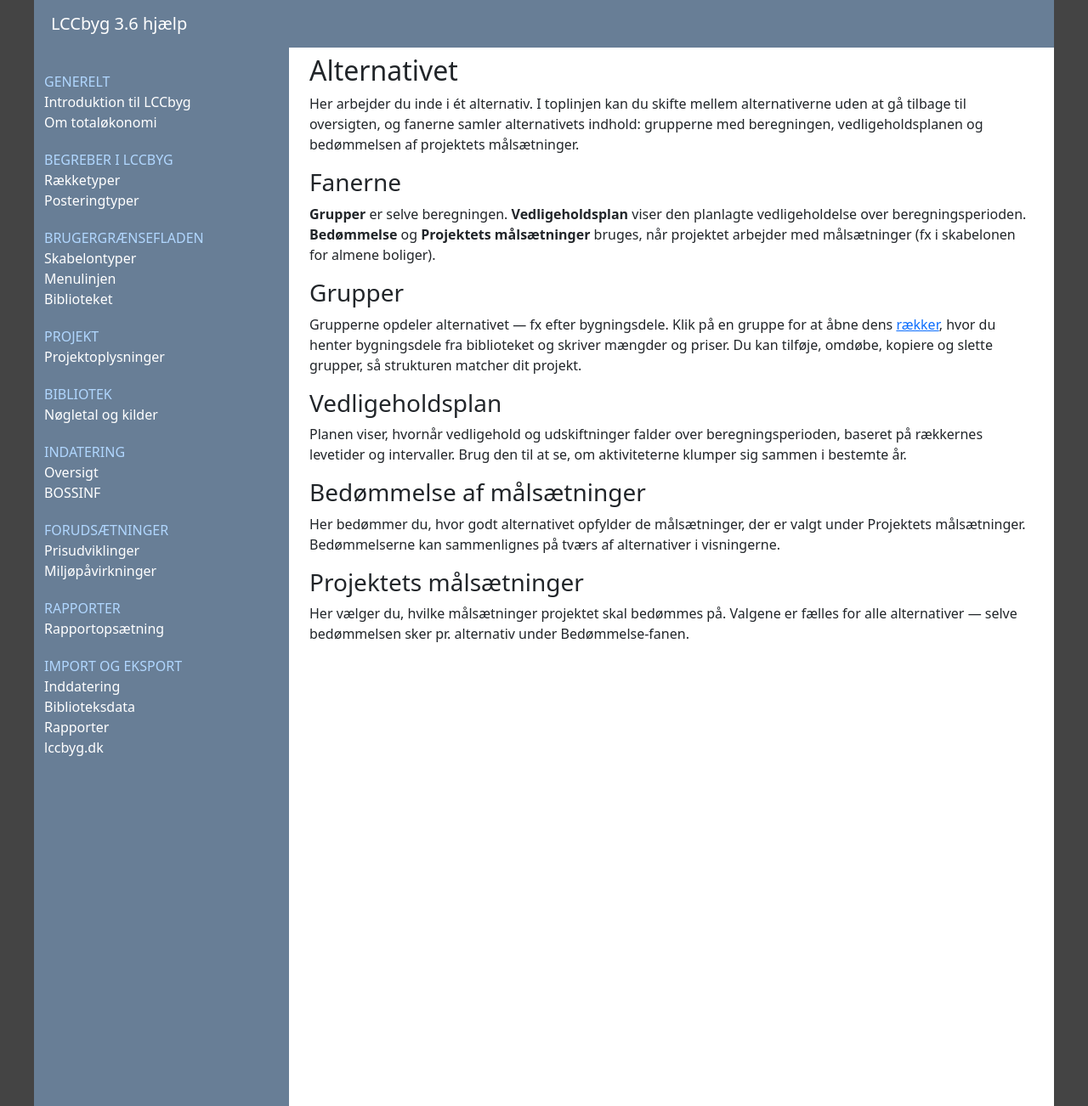
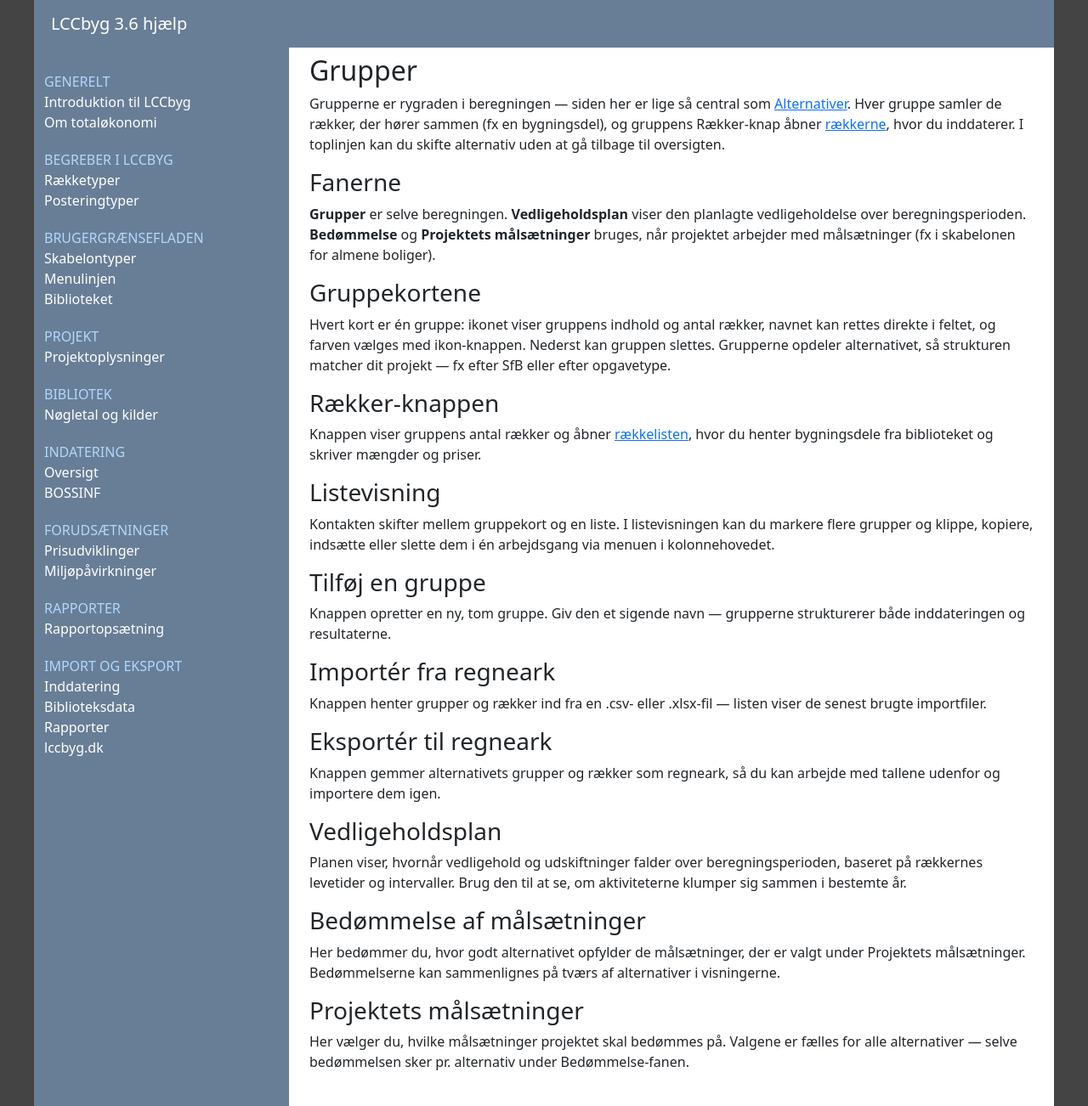
Before and after one commit to LccBuild/lccbyg-docs, a Jekyll site: the page built from docs/help/40/da/alternative.md, in a window 1280 px wide. Shown: the whole page at 85% size. Built offline with Jekyll 4.4.1, drawn with Linux system fonts in a browser that asks for light colours; our own code applies the rules of GitHub Pages for plain Markdown files.

Commit message:
Author corrections: the pages are called Grupper and Raekker
Per the editor's notes from the in-app authoring prompts: /alternative/{id}
is the Grupper page - as central as Alternativer, with the per-group rows
button opening the group's rows - and the rows page is called Raekker, where
the calculation is built from building parts and other entries. Documents
rewritten accordingly (group cards, rows button, list view, add group,
spreadsheet import/export), helptree titles updated, index regenerated.

Co-Authored-By: Claude Fable 5 <noreply@anthropic.com>
Claude-Session: https://claude.ai/code/session_012TY438hhAETPobvpxfwQD4

```diff
--- a/docs/help/40/da/alternative.md
+++ b/docs/help/40/da/alternative.md
@@ -1,11 +1,12 @@
 ---
-title: "Alternativet"
+title: "Grupper"
 ---
 
-Her arbejder du inde i ét alternativ. I toplinjen kan du skifte mellem
-alternativerne uden at gå tilbage til oversigten, og fanerne samler
-alternativets indhold: grupperne med beregningen, vedligeholdsplanen og
-bedømmelsen af projektets målsætninger.
+Grupperne er rygraden i beregningen — siden her er lige så central som
+[Alternativer](alternatives.md). Hver gruppe samler de rækker, der hører
+sammen (fx en bygningsdel), og gruppens Rækker-knap åbner
+[rækkerne](alternative-group-rows.md), hvor du inddaterer. I toplinjen kan du
+skifte alternativ uden at gå tilbage til oversigten.
 
 ### Fanerne {#alternativ-faner}
 **Grupper** er selve beregningen. **Vedligeholdsplan** viser den planlagte
@@ -13,11 +14,33 @@ vedligeholdelse over beregningsperioden. **Bedømmelse** og **Projektets
 målsætninger** bruges, når projektet arbejder med målsætninger (fx i
 skabelonen for almene boliger).
 
-### Grupper {#grupper}
-Grupperne opdeler alternativet — fx efter bygningsdele. Klik på en gruppe for
-at åbne dens [rækker](alternative-group-rows.md), hvor du henter bygningsdele
-fra biblioteket og skriver mængder og priser. Du kan tilføje, omdøbe, kopiere
-og slette grupper, så strukturen matcher dit projekt.
+### Gruppekortene {#grupper}
+Hvert kort er én gruppe: ikonet viser gruppens indhold og antal rækker, navnet
+kan rettes direkte i feltet, og farven vælges med ikon-knappen. Nederst kan
+gruppen slettes. Grupperne opdeler alternativet, så strukturen matcher dit
+projekt — fx efter SfB eller efter opgavetype.
+
+### Rækker-knappen {#raekker-knap}
+Knappen viser gruppens antal rækker og åbner
+[rækkelisten](alternative-group-rows.md), hvor du henter bygningsdele fra
+biblioteket og skriver mængder og priser.
+
+### Listevisning {#gruppe-listevisning}
+Kontakten skifter mellem gruppekort og en liste. I listevisningen kan du
+markere flere grupper og klippe, kopiere, indsætte eller slette dem i én
+arbejdsgang via menuen i kolonnehovedet.
+
+### Tilføj en gruppe {#tilfoej-gruppe}
+Knappen opretter en ny, tom gruppe. Giv den et sigende navn — grupperne
+strukturerer både inddateringen og resultaterne.
+
+### Importér fra regneark {#import-regneark}
+Knappen henter grupper og rækker ind fra en .csv- eller .xlsx-fil — listen
+viser de senest brugte importfiler.
+
+### Eksportér til regneark {#eksport-regneark}
+Knappen gemmer alternativets grupper og rækker som regneark, så du kan
+arbejde med tallene udenfor og importere dem igen.
 
 ### Vedligeholdsplan {#vedligeholdsplan}
 Planen viser, hvornår vedligehold og udskiftninger falder over
--- a/docs/help/40/da/helptree.json
+++ b/docs/help/40/da/helptree.json
@@ -21,8 +21,8 @@
       "title": "Alternativer",
       "items": [
         { "context": "alternatives", "route": "alternatives", "title": "Alternativer" },
-        { "context": "alternative", "title": "Alternativet" },
-        { "context": "alternative-group-rows", "title": "Grupper og rækker" },
+        { "context": "alternative", "title": "Grupper" },
+        { "context": "alternative-group-rows", "title": "Rækker" },
         { "context": "alternative-group-row", "title": "Rækkekortet" }
       ]
     },
```
Also changed, not shown: docs/help/40/da/alternative-group-rows.md (+6 -5 lines), docs/help/40/da/catalog.json (+56 -6 lines), docs/help/40/da/help.index.json (+1 -1 lines), 1 other file.
